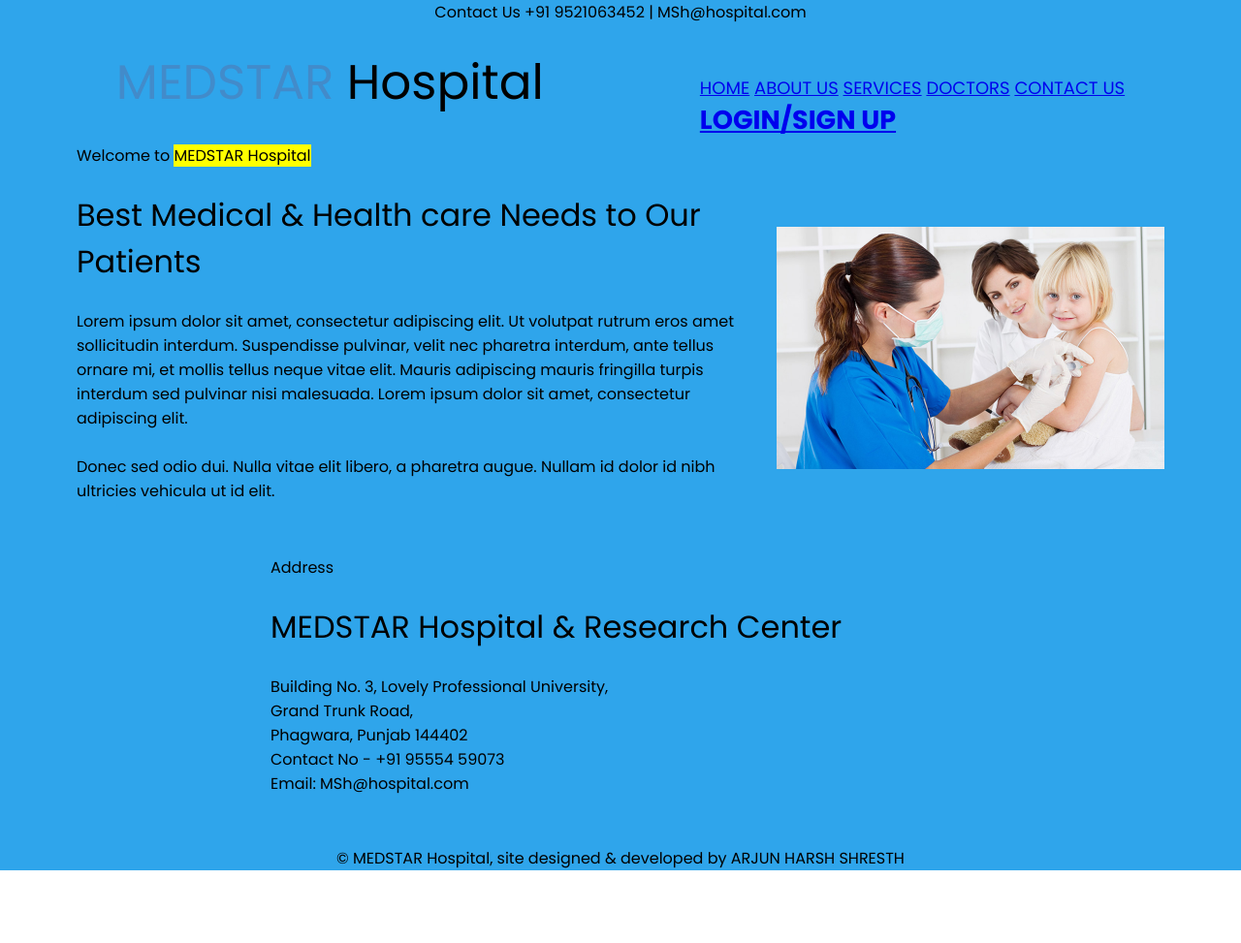
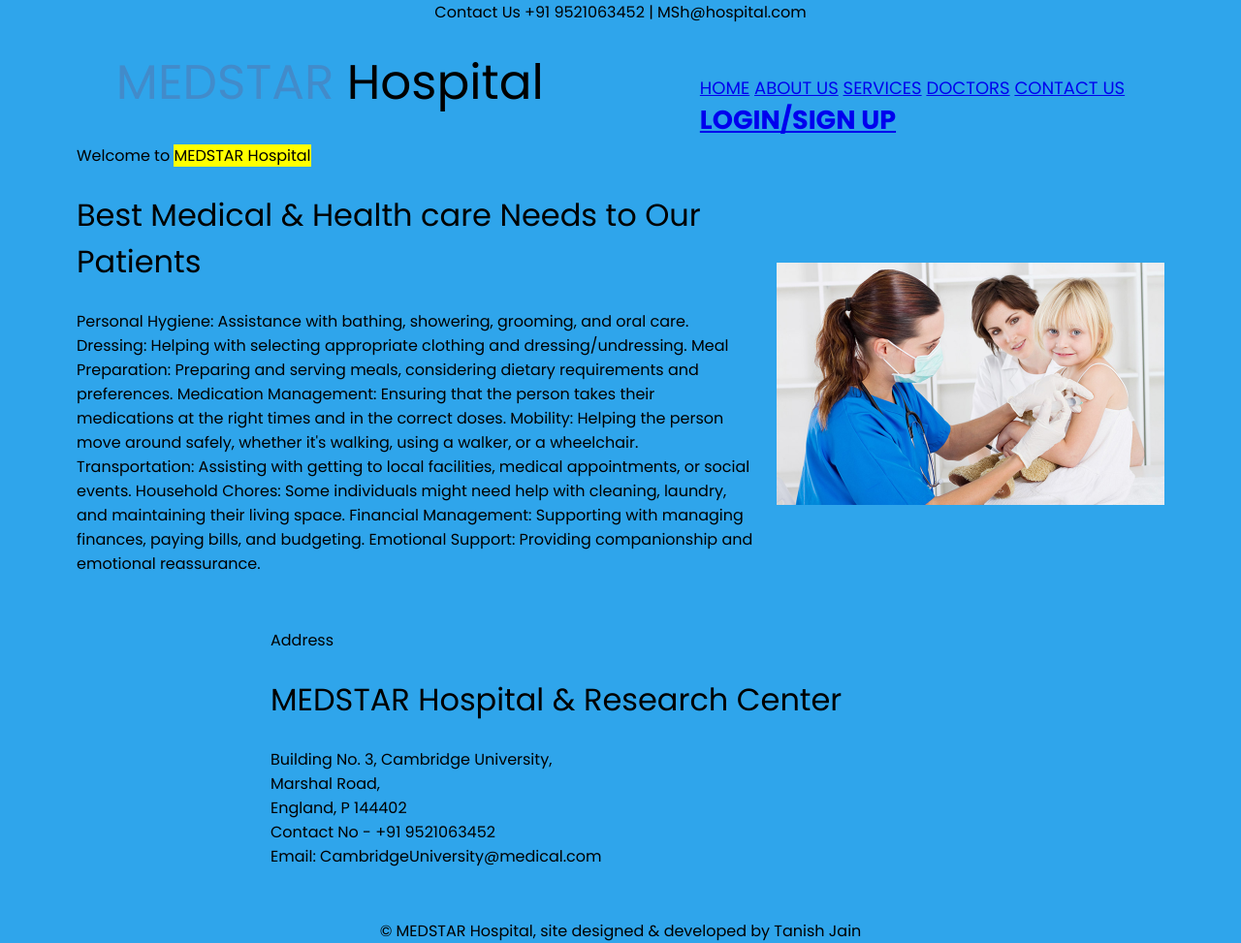
Before and after one commit to tanishjain158/Hospital_Management, a plain HTML site: page about.html in a window 1280 px wide. Shown: the whole page at 97% size. Before the commit the page ends 898 px from the top, so only its background shows below. Drawn offline with Linux system fonts and the light colour scheme; files that its build step writes are made by us from their sources.

Commit message:
Update about.html

```diff
--- a/about.html
+++ b/about.html
@@ -44,9 +44,24 @@
 
 					<font color="#000" size="6px"> Best Medical & Health care Needs to Our Patients </font> <br> <br>
 
-Lorem ipsum dolor sit amet, consectetur adipiscing elit. Ut volutpat rutrum eros amet sollicitudin interdum. Suspendisse pulvinar, velit nec pharetra interdum, ante tellus ornare mi, et mollis tellus neque vitae elit. Mauris adipiscing mauris fringilla turpis interdum sed pulvinar nisi malesuada. Lorem ipsum dolor sit amet, consectetur adipiscing elit. <br><br>
+Personal Hygiene: Assistance with bathing, showering, grooming, and oral care.
 
-Donec sed odio dui. Nulla vitae elit libero, a pharetra augue. Nullam id dolor id nibh ultricies vehicula ut id elit. <br><br>
+Dressing: Helping with selecting appropriate clothing and dressing/undressing.
+
+Meal Preparation: Preparing and serving meals, considering dietary requirements and preferences.
+
+Medication Management: Ensuring that the person takes their medications at the right times and in the correct doses.
+
+Mobility: Helping the person move around safely, whether it's walking, using a walker, or a wheelchair.
+
+Transportation: Assisting with getting to local facilities, medical appointments, or social events.
+
+Household Chores: Some individuals might need help with cleaning, laundry, and maintaining their living space.
+
+Financial Management: Supporting with managing finances, paying bills, and budgeting.
+
+Emotional Support: Providing companionship and emotional reassurance.
+<br><br>
 
 <br>
  </td>
@@ -69,8 +84,8 @@
 
 					<font color="#000" size="6px"> MEDSTAR Hospital & Research Center</font> <br> <br>
 
-Building No. 3, Lovely Professional University,<br>
-Grand Trunk Road, <br> Phagwara, Punjab 144402 <br> Contact No - +91 95554 59073 <br> Email: MSh@hospital.com<br><br>
+Building No. 3, Cambridge University,<br>
+Marshal Road, <br> England, P 144402 <br> Contact No - +91 9521063452 <br> Email: CambridgeUniversity@medical.com <br><br>
 
 
 <br>
@@ -88,6 +103,6 @@
 
 	<div class="nav_down">
 		<div>
-		 &copy; MEDSTAR Hospital, site designed & developed by ARJUN HARSH SHRESTH
+		 &copy; MEDSTAR Hospital, site designed & developed by Tanish Jain
 		</div>
 	</div>
```
